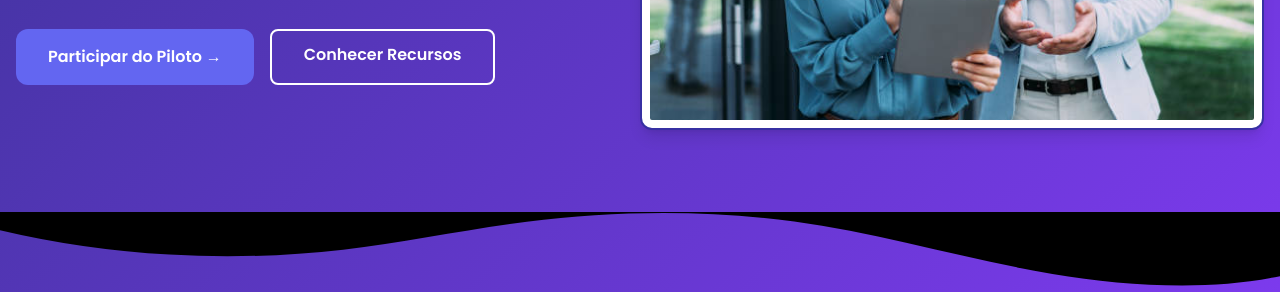
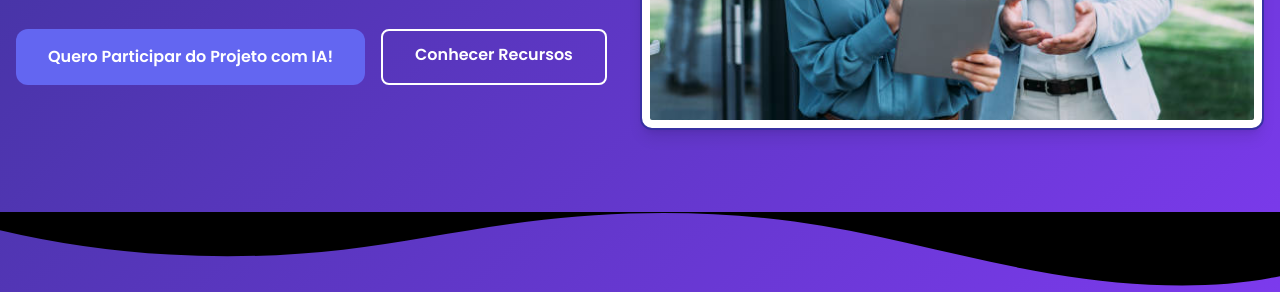
Before and after one commit to Yodaime/CondoHarmony, a plain HTML site: page index.html in a window 1280 px wide. Shown: the part 495-800 px from the top of the page. Drawn offline with nearby package versions, Linux system fonts and the light colour scheme.

Commit message:
melhorias2

```diff
--- a/index.html
+++ b/index.html
@@ -6,6 +6,8 @@
     <meta charset="UTF-8">
     <meta name="viewport" content="width=device-width, initial-scale=1.0">
     <title>Condo Harmony</title>
+    <link rel="icon" href="/assets/images/ima5.png" type="image/x-icon" />
+
     <script src="https://cdn.tailwindcss.com/"></script>
     <link href="https://fonts.googleapis.com/css2?family=Poppins:wght@300;400;500;600;700&amp;display=swap" rel="stylesheet">
     <style>
@@ -82,8 +84,8 @@
                     A plataforma que revoluciona a gestão condominial com tecnologia avançada, promovendo harmonia, eficiência e sustentabilidade.
                 </p>
                 <div class="flex flex-col sm:flex-row justify-center md:justify-start space-y-4 sm:space-y-0 sm:space-x-4">
-                    <a href="#cadastro" class="cta-pulse px-8 py-4 bg-indigo-500 hover:bg-indigo-600 text-white font-semibold rounded-xl transition-colors">
-                        Participar do Piloto →
+                    <a href="#cadastro" class="cta-pulse px-8 py-4 bg-indigo-500 hover:bg-green-600 text-white font-semibold rounded-xl transition-colors">
+                        Quero Participar do Projeto com IA!
                     </a>
                     <a href="#recursos" class="px-8 py-3 bg-transparent border-2 border-white text-white font-semibold rounded-lg hover:bg-white hover:bg-opacity-10 transition duration-300 text-center">
                         Conhecer Recursos
```
Also changed, not shown: assets/images/ima5.png (added).
